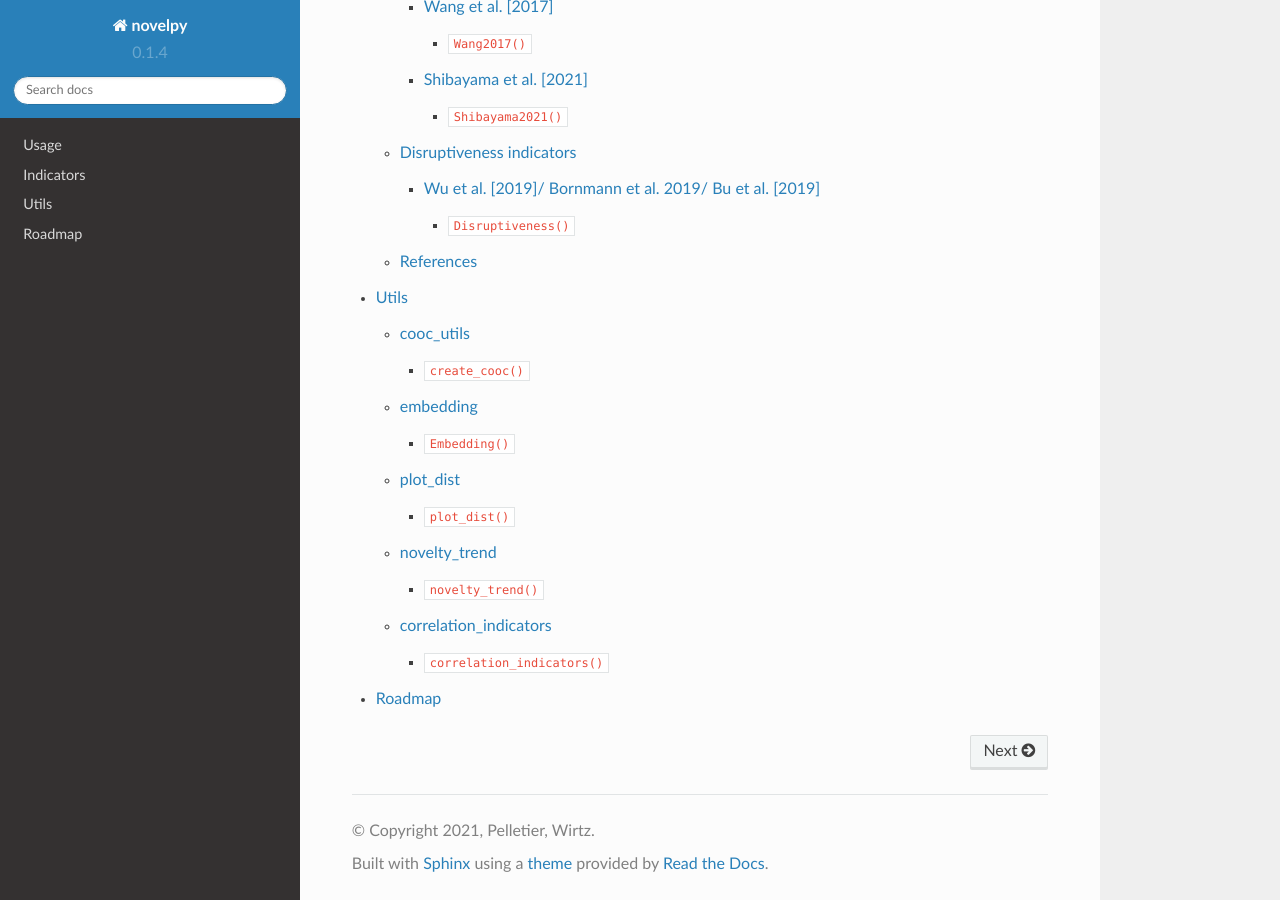
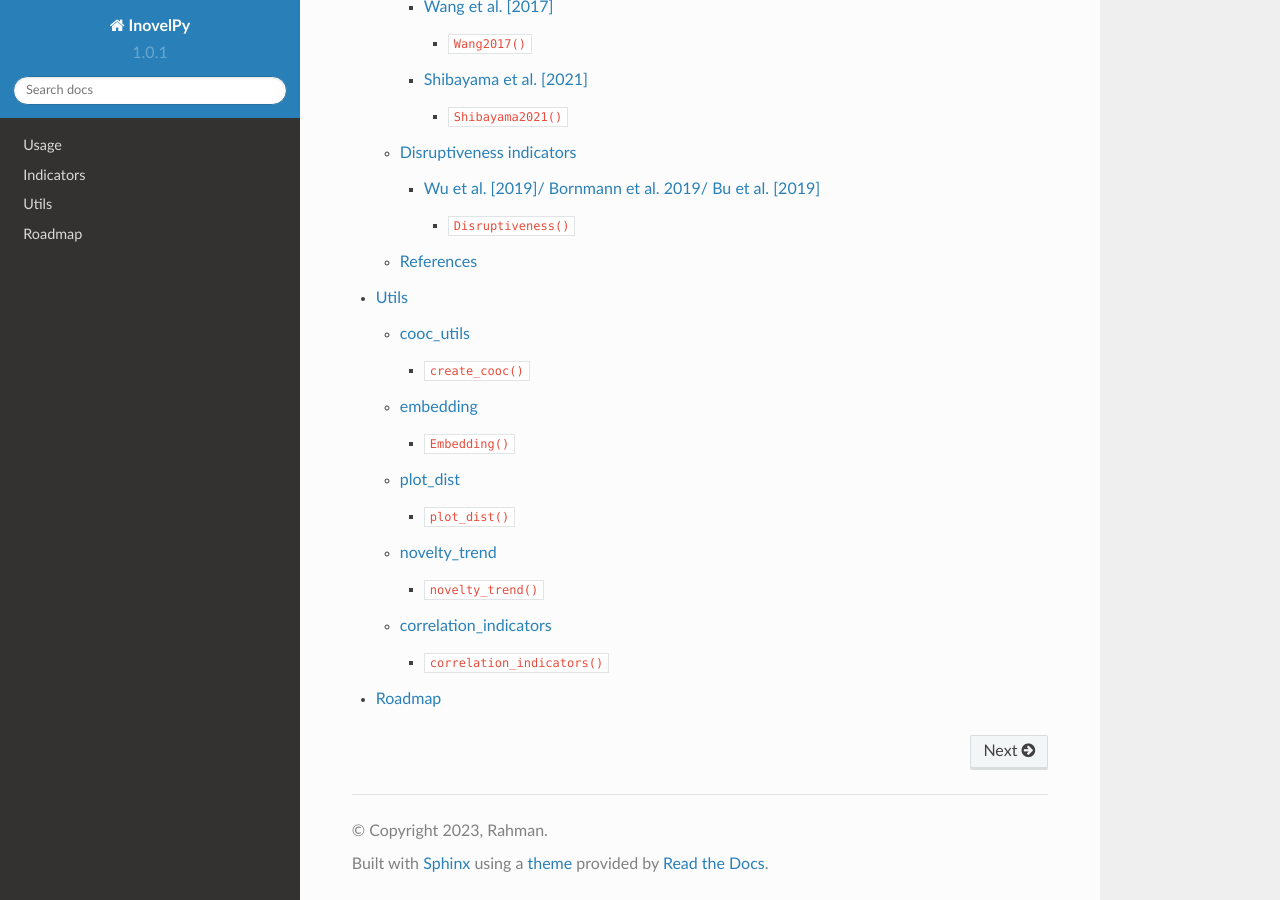
Before and after one commit to metalearning-ibrahimy/InovelPy, a Sphinx documentation site: the page built from docs/source/index.rst, in a window 1280 px wide and 900 px high, scrolled down 973 px. Built offline with Sphinx 7.4.7 and the Read the Docs theme 2.0.0, drawn with Linux system fonts in a browser that asks for light colours.

Commit message:
Update conf.py

```diff
--- a/docs/source/conf.py
+++ b/docs/source/conf.py
@@ -2,12 +2,12 @@
 
 # -- Project information
 
-project = 'novelpy'
-copyright = '2021, Pelletier, Wirtz'
-author = 'Pelletier, Wirtz'
+project = 'InovelPy'
+copyright = '2023, Rahman'
+author = 'Rahman'
 
 release = '1.0'
-version = '0.1.4'
+version = '1.0.1'
 
 # -- General configuration
 
```
